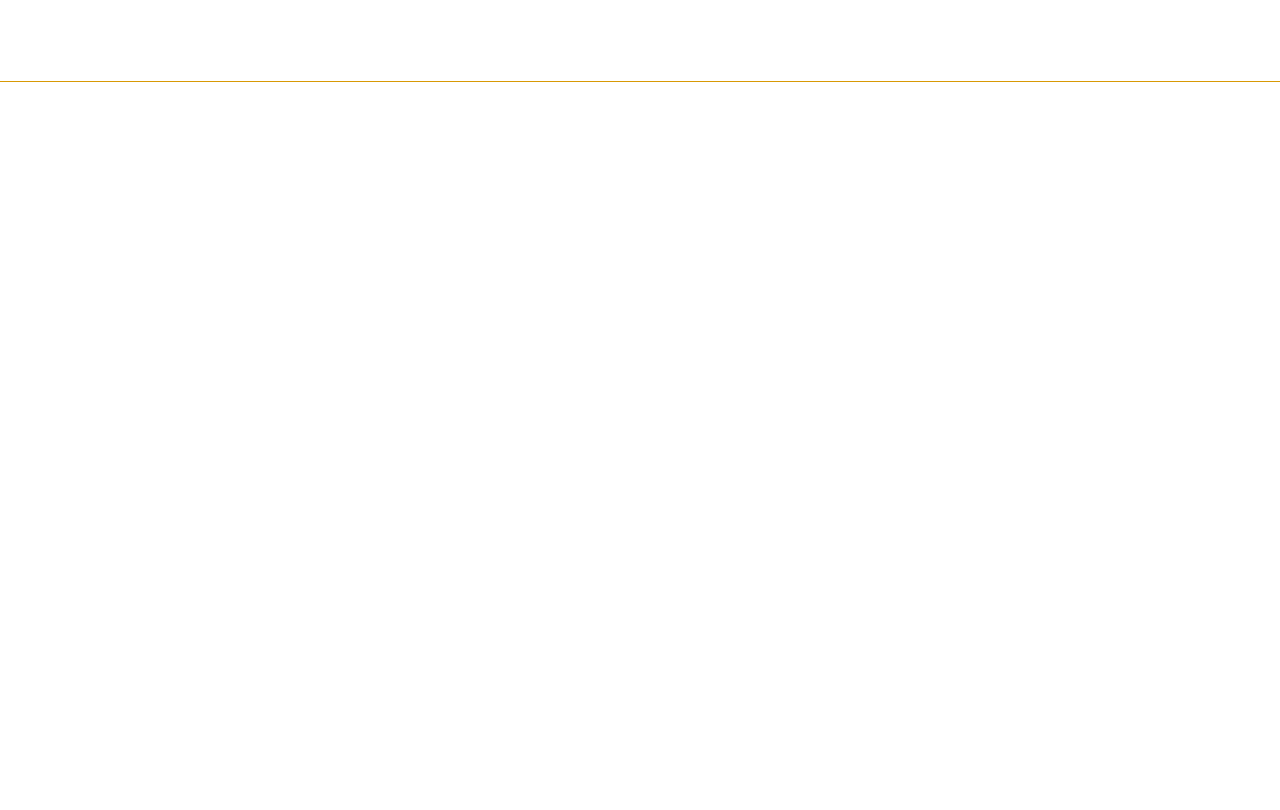
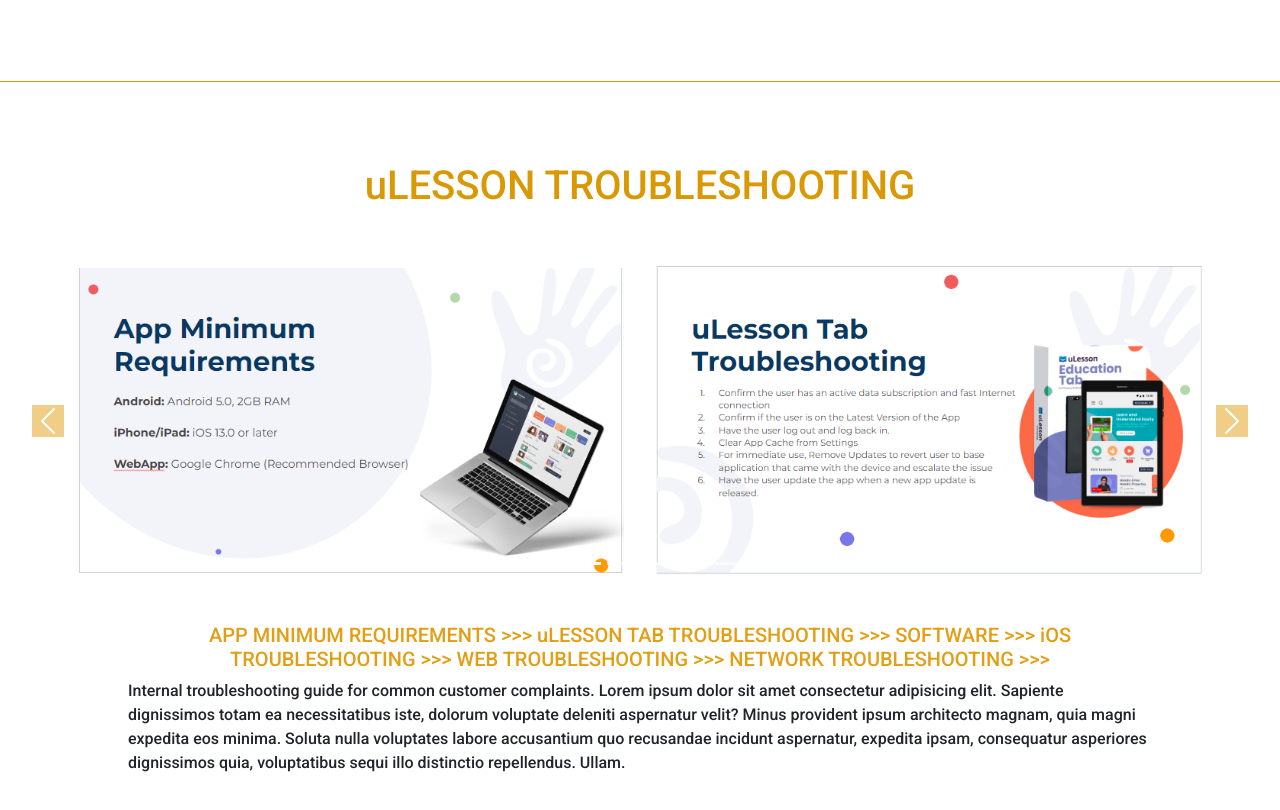
Before and after one commit to Rachelwebdev/u-lesson-website, a React (Create React App) app: page / in a window 1280 px wide. Shown: the part 1508-2318 px from the top of the page. Before the commit the page ends 1638 px from the top, so only its background shows below. Built offline with nearby package versions, Linux system fonts and the light colour scheme.

Commit message:
Add trouble shooting page

```diff
--- a/src/App.js
+++ b/src/App.js
@@ -4,6 +4,7 @@ import './App.css';
 import PageNav from './components/Navbar';
 import EduTab from './components/EduTab';
 import Warranty from './components/Warranty';
+import Troubleshooting from './components/Troubleshoot';
 
 function App() {
   return (
@@ -11,6 +12,7 @@ function App() {
       <PageNav />
       <EduTab />
       <Warranty />
+      <Troubleshooting />
     </>
   );
 }
--- /dev/null
+++ b/src/components/Troubleshoot.js
@@ -0,0 +1,142 @@
+import React from 'react';
+import '../styles/EduTab.css';
+import { useState } from 'react';
+import Carousel from 'react-bootstrap/Carousel';
+import Troubleshoot1 from '../assets/Troubleshoot/Troubleshoot-guide-1.png';
+import Troubleshoot2 from '../assets/Troubleshoot/Troubleshoot-guide-2.png';
+import Troubleshoot3 from '../assets/Troubleshoot/Troubleshoot-guide-3.png';
+import Troubleshoot4 from '../assets/Troubleshoot/Troubleshoot-guide-4.png';
+import Troubleshoot5 from '../assets/Troubleshoot/Troubleshoot-guide-5.png';
+import Troubleshoot6 from '../assets/Troubleshoot/Troubleshoot-guide-6.png';
+import Troubleshoot7 from '../assets/Troubleshoot/Troubleshoot-guide-7.png';
+import Troubleshoot8 from '../assets/Troubleshoot/Troubleshoot-guide-8.png';
+import Troubleshoot9 from '../assets/Troubleshoot/Troubleshoot-guide-9.png';
+import Troubleshoot10 from '../assets/Troubleshoot/Troubleshoot-guide-10.png';
+import Troubleshoot11 from '../assets/Troubleshoot/Troubleshoot-guide-11.png';
+import Troubleshoot12 from '../assets/Troubleshoot/Troubleshoot-guide-12.png';
+
+function Troubleshooting() {
+  const [index, setIndex] = useState(0);
+
+  const handleSelect = (selectedIndex) => {
+    setIndex(selectedIndex);
+  };
+
+  return (
+    <>
+      <div className="edu-container">
+        <h1>uLESSON TROUBLESHOOTING</h1>
+        <Carousel
+          activeIndex={index}
+          onSelect={handleSelect}
+          className="carousel-container custom-carousel"
+        >
+          <Carousel.Item>
+            <div className="image-container">
+              <img
+                className=""
+                src={Troubleshoot1}
+                alt="First slide"
+              />
+              <img
+                className=""
+                src={Troubleshoot2}
+                alt="First slide"
+              />
+            </div>
+          </Carousel.Item>
+          <Carousel.Item>
+            <div className="image-container">
+              <img
+                className=""
+                src={Troubleshoot3}
+                alt="Second slide"
+              />
+              <img
+                className=""
+                src={Troubleshoot4}
+                alt="Second slide"
+              />
+            </div>
+          </Carousel.Item>
+          <Carousel.Item>
+            <div className="image-container">
+              <img
+                className=""
+                src={Troubleshoot5}
+                alt="Third slide"
+              />
+              <img
+                className=""
+                src={Troubleshoot6}
+                alt="Third slide"
+              />
+            </div>
+          </Carousel.Item>
+          <Carousel.Item>
+            <div className="image-container">
+              <img
+                className=""
+                src={Troubleshoot7}
+                alt="Third slide"
+              />
+              <img
+                className=""
+                src={Troubleshoot8}
+                alt="Third slide"
+              />
+            </div>
+          </Carousel.Item>
+          <Carousel.Item>
+            <div className="image-container">
+              <img
+                className=""
+                src={Troubleshoot9}
+                alt="Third slide"
+              />
+              <img
+                className=""
+                src={Troubleshoot10}
+                alt="Third slide"
+              />
+            </div>
+          </Carousel.Item>
+          <Carousel.Item>
+            <div className="image-container">
+              <img
+                className=""
+                src={Troubleshoot11}
+                alt="Third slide"
+              />
+              <img
+                className=""
+                src={Troubleshoot12}
+                alt="Third slide"
+              />
+            </div>
+          </Carousel.Item>
+        </Carousel>
+
+        <div className="description">
+          <h5>
+            APP MINIMUM REQUIREMENTS {'>>>'} uLESSON TAB TROUBLESHOOTING {'>>>'}{' '}
+            SOFTWARE {'>>>'} iOS TROUBLESHOOTING {'>>>'} WEB TROUBLESHOOTING{' '}
+            {'>>>'} NETWORK TROUBLESHOOTING {'>>>'}
+          </h5>
+          <p className="ulesson-benefits">
+            Internal troubleshooting guide for common customer complaints. Lorem
+            ipsum dolor sit amet consectetur adipisicing elit. Sapiente
+            dignissimos totam ea necessitatibus iste, dolorum voluptate deleniti
+            aspernatur velit? Minus provident ipsum architecto magnam, quia
+            magni expedita eos minima. Soluta nulla voluptates labore
+            accusantium quo recusandae incidunt aspernatur, expedita ipsam,
+            consequatur asperiores dignissimos quia, voluptatibus sequi illo
+            distinctio repellendus. Ullam.
+          </p>
+        </div>
+      </div>
+    </>
+  );
+}
+
+export default Troubleshooting;
```
Also changed, not shown: src/styles/Troubleshoot.css (added).
